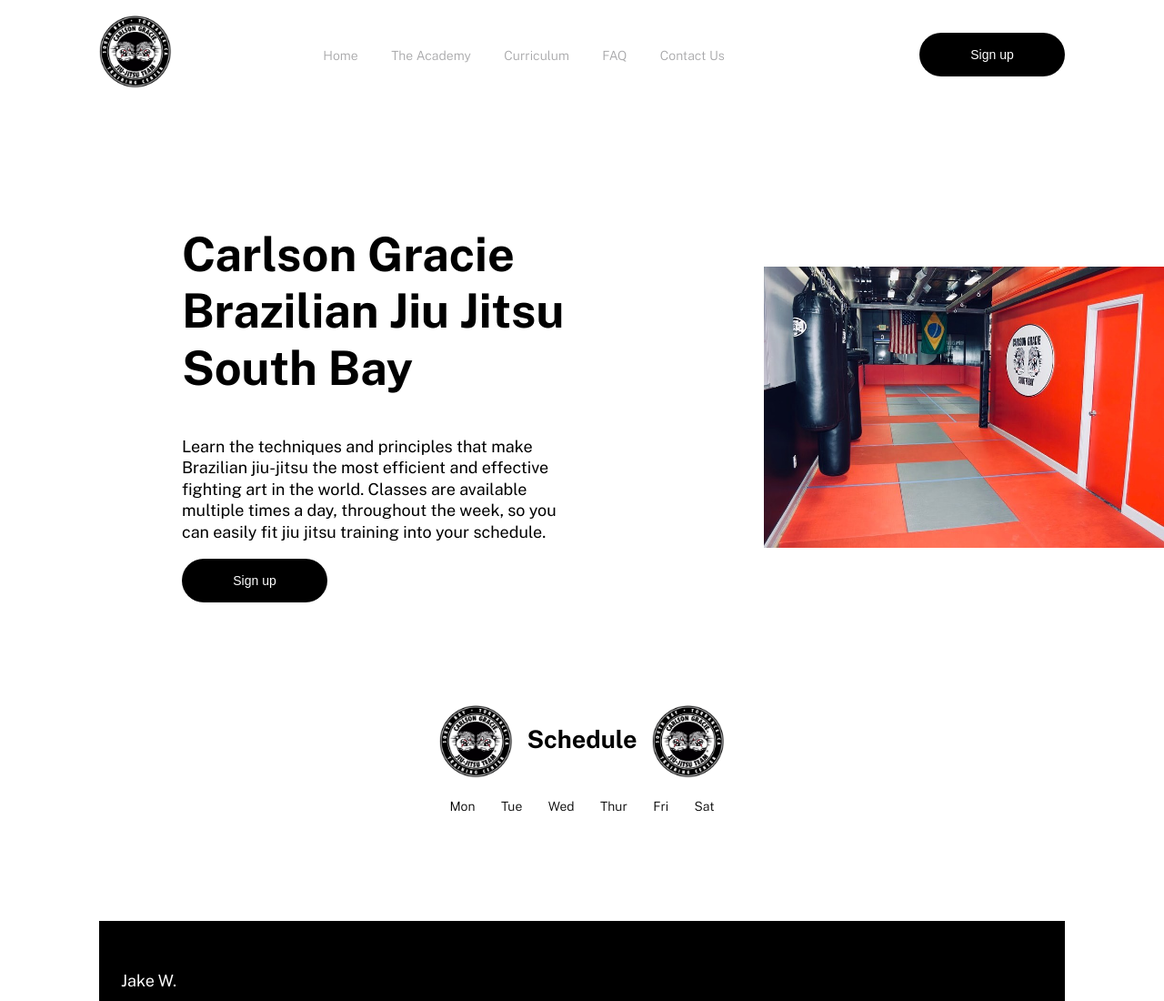
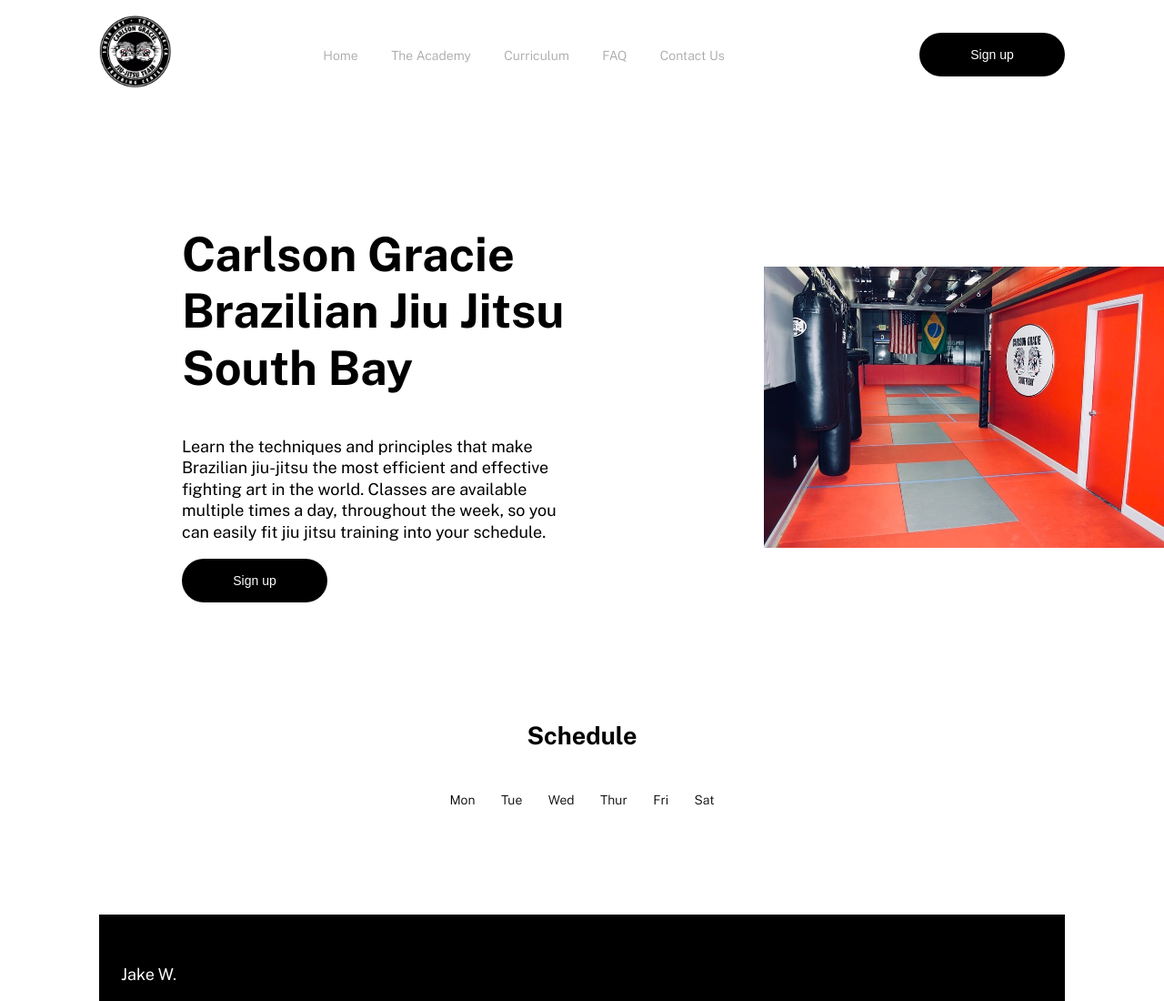
Before and after one commit to eserilev/CGSB_LandingPage, a plain HTML site: page index.html in a window 1280 px wide. Shown: the top 1100 px of the page at 91% size. Drawn offline with nearby package versions, Linux system fonts and the light colour scheme.

Commit message:
made it less cheesy

```diff
--- a/index.html
+++ b/index.html
@@ -74,10 +74,7 @@
 
   <section class="schedule">
     <div class="schedule__header flex flex-jc-c flex-ai-c">
-      <img src="images/cgsblogo.png" alt="Carlson Gracie South Bay">
       <h1>Schedule</h1>
-
-      <img src="images/cgsblogo.png" alt="Carlson Gracie South Bay">
     </div>
     <nav class="flex flex-jc-c flex-ai-c container container--px">
       <div class="schedule__links">
```
